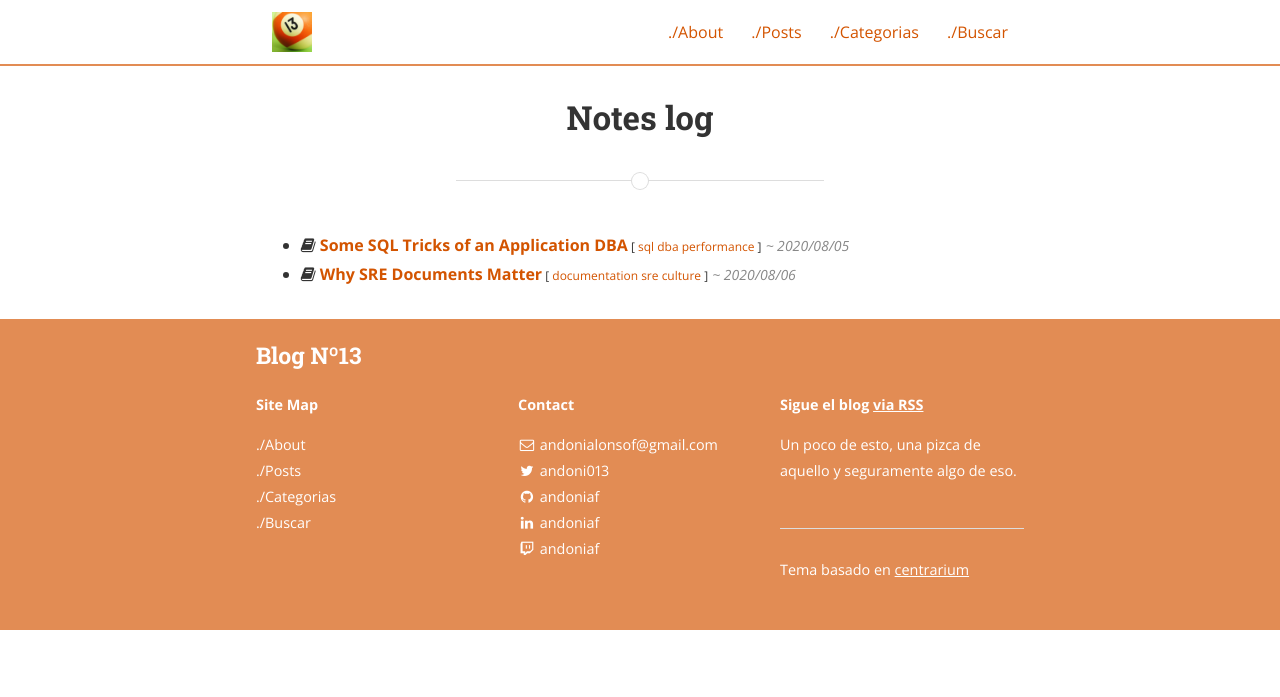
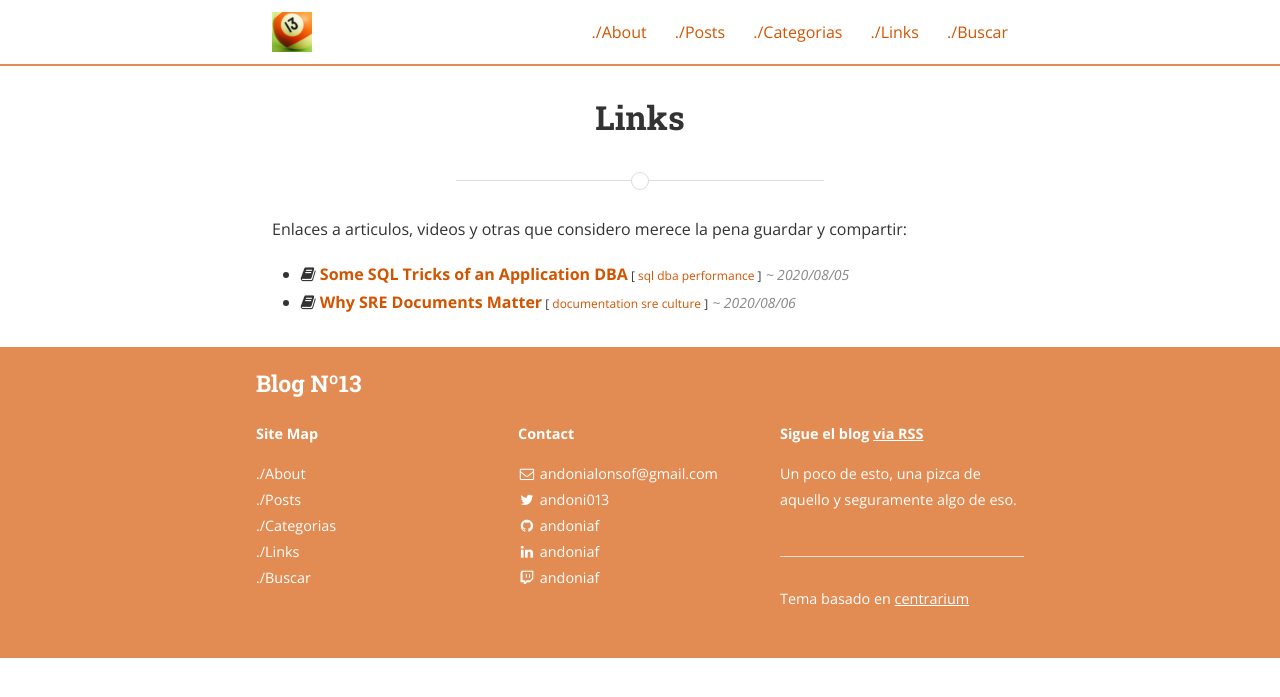
Before and after one commit to andoniaf/andoniaf.github.io, a Jekyll site: the page built from notes.html, in a window 1280 px wide. Shown: the top 697 px of the page. Built offline with Jekyll 4.4.1, drawn with Linux system fonts in a browser that asks for light colours; nearby versions of some CDN libraries.

Commit message:
Change name from Logs to Links

```diff
--- a/notes.html
+++ b/notes.html
@@ -1,12 +1,13 @@
 ---
 layout: page
-title: "Notes log"
-permalink: /log/
-main_nav: false
+title: "Links"
+permalink: /links/
 ---
 
 <style>
 </style>
+
+Enlaces a articulos, videos y otras que considero merece la pena guardar y compartir:
 
 {% assign categories = "sre" | split: " " %}
 {% for link in site.data.linklog %}
```
